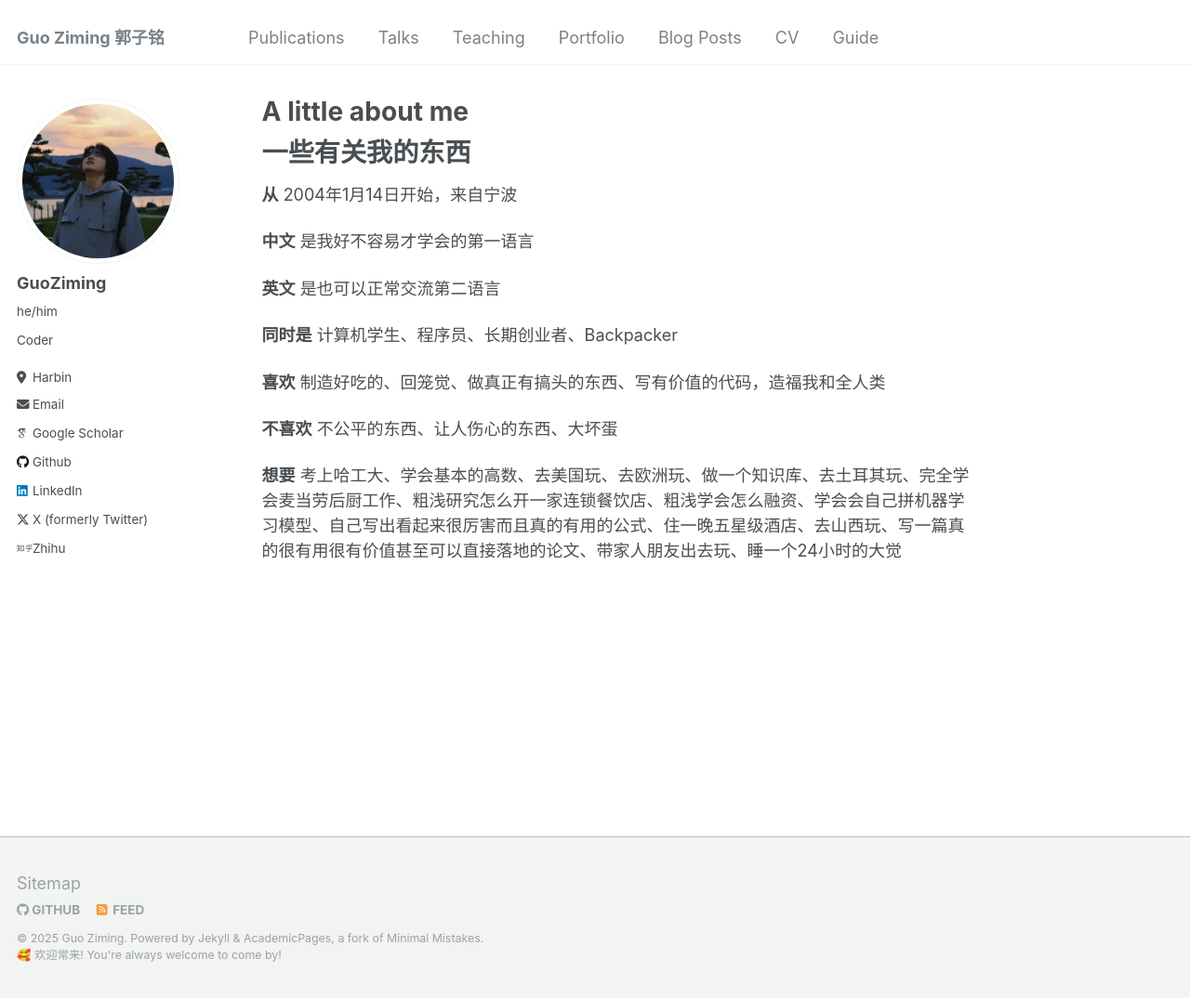
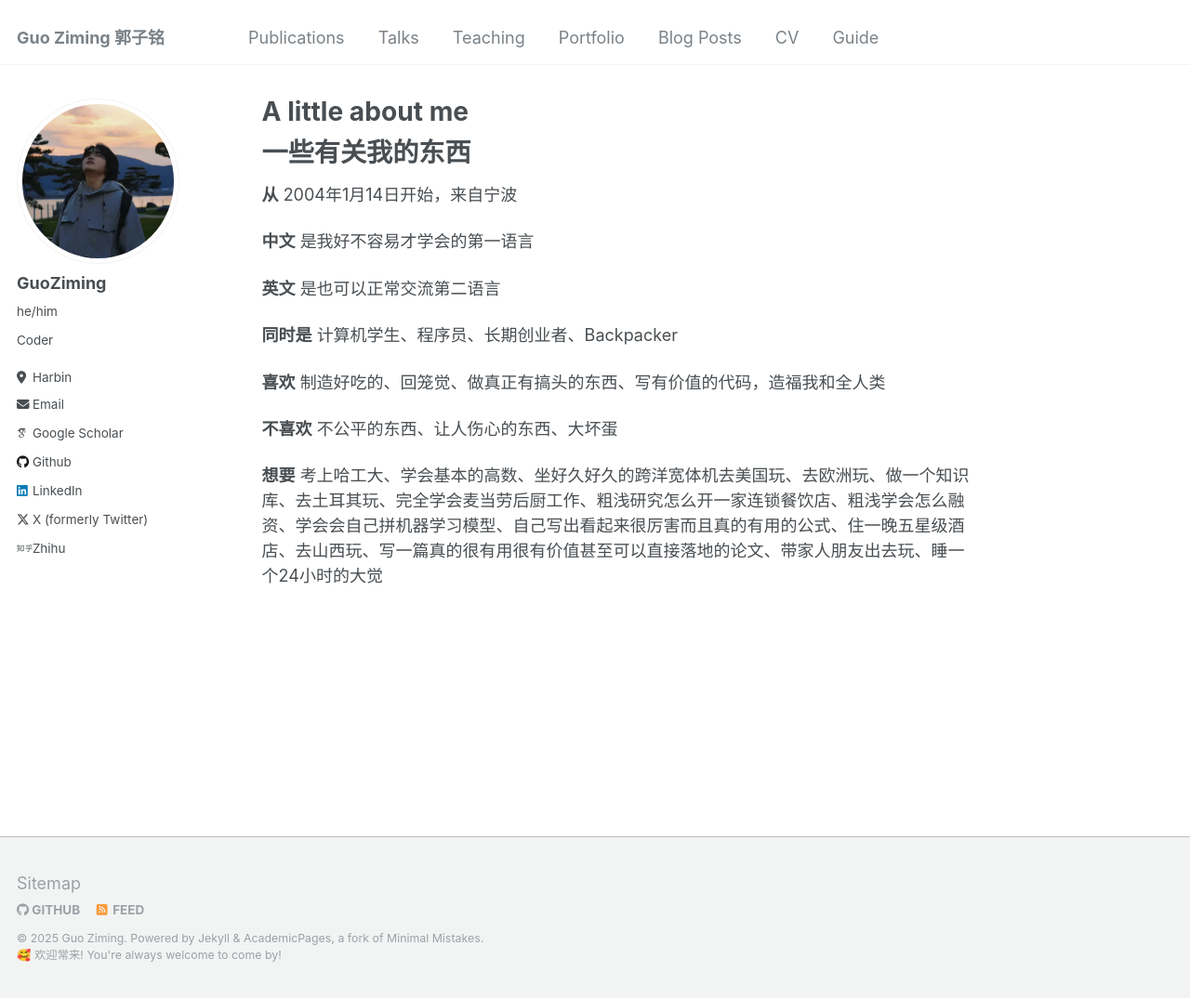
Before and after one commit to mcxiaoxiao/mcxiaoxiao.github.io, a Jekyll site: the page built from _pages/about.md, in a window 1280 px wide and 1074 px high. Shown: the whole window at 93% size. Built offline with Jekyll 4.4.1, drawn with Linux system fonts in a browser that asks for light colours; some web fonts are replaced.

Commit message:
Update about.md

```diff
--- a/_pages/about.md
+++ b/_pages/about.md
@@ -22,4 +22,4 @@ redirect_from:
 
 **不喜欢** 不公平的东西、让人伤心的东西、大坏蛋
 
-**想要** 考上哈工大、学会基本的高数、去美国玩、去欧洲玩、做一个知识库、去土耳其玩、完全学会麦当劳后厨工作、粗浅研究怎么开一家连锁餐饮店、粗浅学会怎么融资、学会会自己拼机器学习模型、自己写出看起来很厉害而且真的有用的公式、住一晚五星级酒店、去山西玩、写一篇真的很有用很有价值甚至可以直接落地的论文、带家人朋友出去玩、睡一个24小时的大觉
+**想要** 考上哈工大、学会基本的高数、坐好久好久的跨洋宽体机去美国玩、去欧洲玩、做一个知识库、去土耳其玩、完全学会麦当劳后厨工作、粗浅研究怎么开一家连锁餐饮店、粗浅学会怎么融资、学会会自己拼机器学习模型、自己写出看起来很厉害而且真的有用的公式、住一晚五星级酒店、去山西玩、写一篇真的很有用很有价值甚至可以直接落地的论文、带家人朋友出去玩、睡一个24小时的大觉
```
